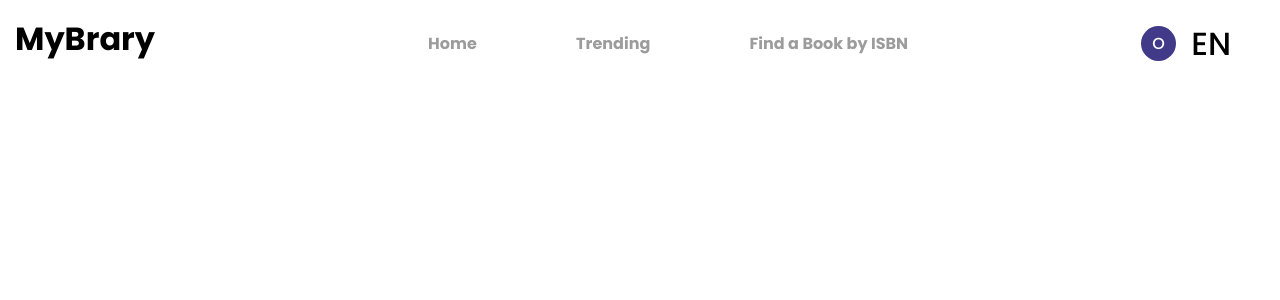
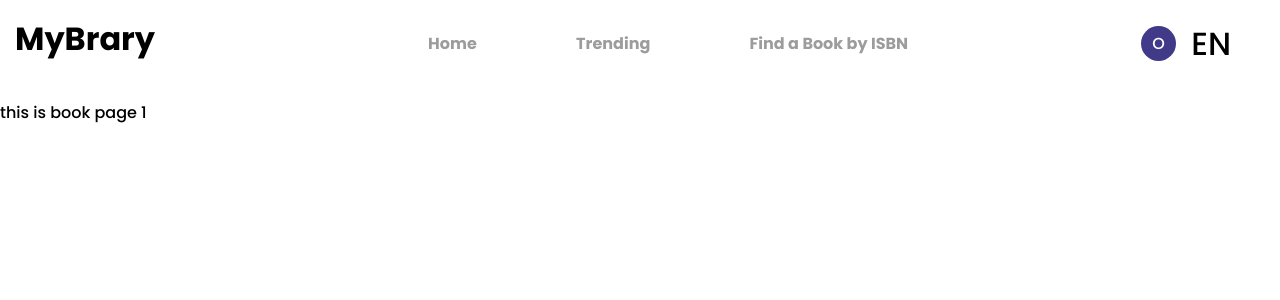
Before and after one commit to RachidPy3/Mybrary, a React (Create React App) app in the folder my-brary/: page /book/works/1 in a window 1280 px wide. Shown: the top 300 px of the page. Built offline with nearby package versions, Linux system fonts and the light colour scheme; no server answers.

Commit message:
BookPage

```diff
--- a/my-brary/src/App.js
+++ b/my-brary/src/App.js
@@ -4,17 +4,18 @@ import { BrowserRouter as Router, Routes, Route } from "react-router-dom";
 import TrendingPage from "./pages/TrendingPage";
 import HomePage from "./pages/HomePage";
 import Navigation from "./components/navigation";
+import BookPage from "./pages/BookPage";
 
 function App() {
   return (
     <div className="app">
-
       <Router>
         <Navigation />
         <Routes>
           <Route path="/" element={<HomePage />} />
           <Route path="/Trending" element={<TrendingPage />} />
           <Route path="/Find" element={<FindPage />} />
+          <Route path="/book/works/:id" element={<BookPage />} />
         </Routes>
       </Router>
     </div>
--- /dev/null
+++ b/my-brary/src/pages/BookPage.js
@@ -0,0 +1,29 @@
+import axios from "axios";
+import React, { useEffect, useState } from "react";
+import { useParams } from "react-router-dom";
+
+function BookPage() {
+  const { id } = useParams();
+  const [bookData, setBookData] = useState({});
+
+  const bookUrl = "https://openlibrary.org/works/" + id + ".json";
+
+  useEffect(() => {
+    try {
+      axios.get(bookUrl).then((response) => {
+        setBookData(response.data);
+      });
+    } catch (error) {
+      console.log(error);
+    }
+  }, [id]);
+
+  return (
+    <div>
+      {console.log(bookData.title)}
+      this is book page {id}
+    </div>
+  );
+}
+
+export default BookPage;
```
